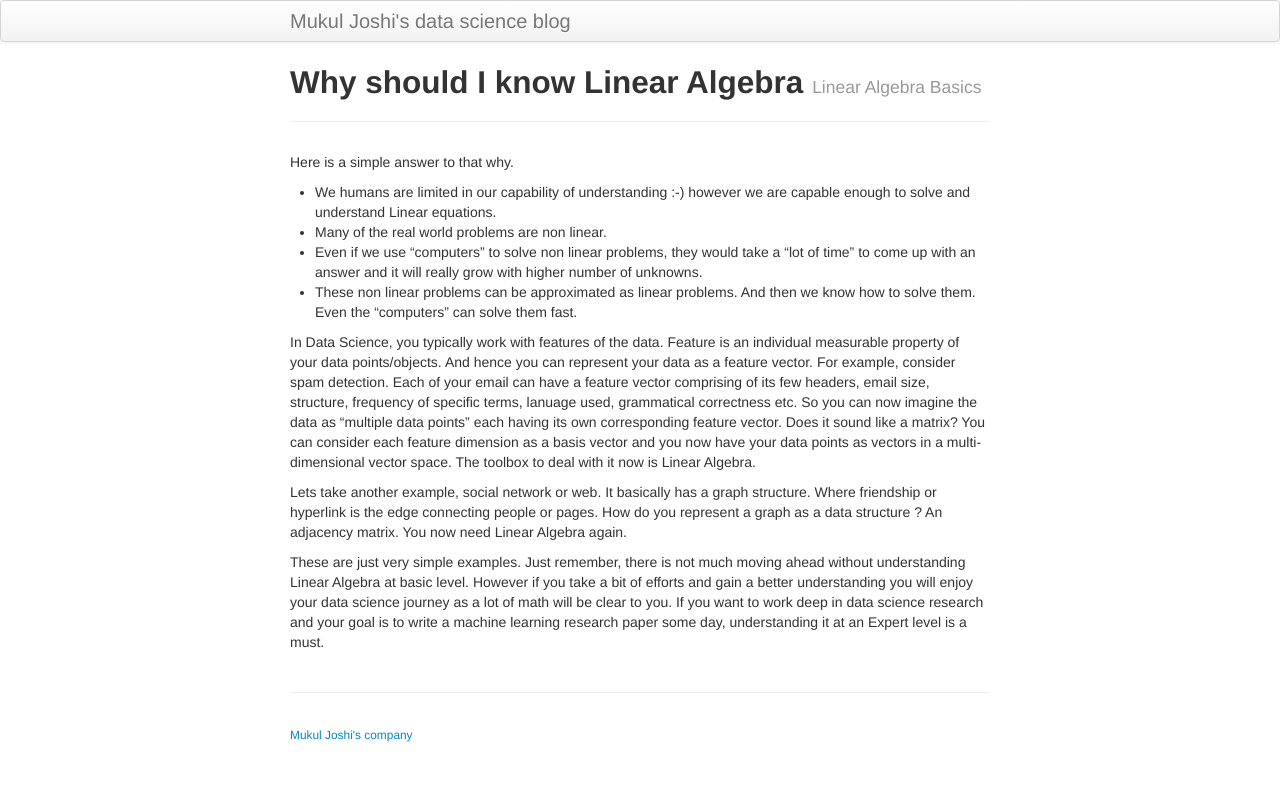
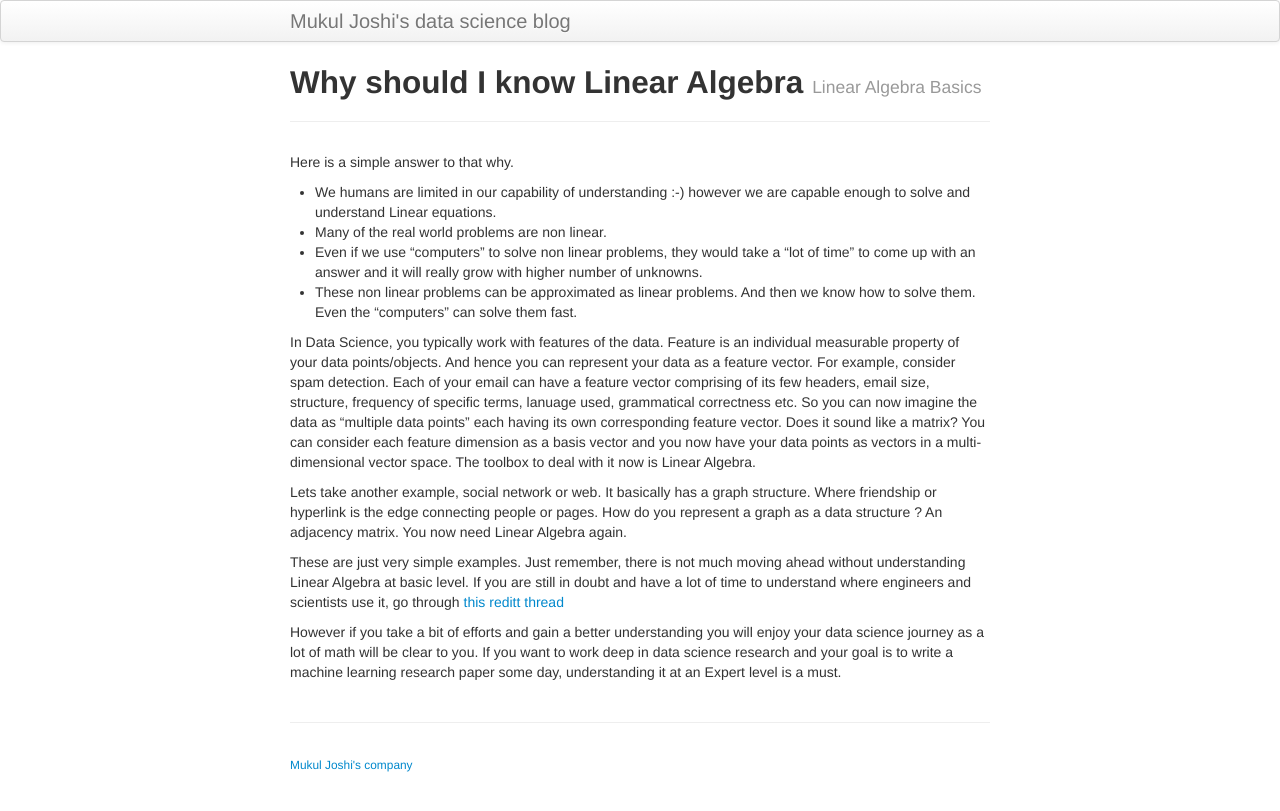
Before and after one commit to MukulJoshiPune/data_science_blog, a Jekyll site: the page built from pages/linearalgebra/why.md, in a window 1280 px wide. Shown: the top 811 px of the page. Built offline with Jekyll 4.4.1, drawn with Linux system fonts in a browser that asks for light colours.

Commit message:
changed why page

```diff
--- a/pages/linearalgebra/why.md
+++ b/pages/linearalgebra/why.md
@@ -15,4 +15,6 @@ In Data Science, you typically work with features of the data. Feature is an ind
 
 Lets take another example, social network or web. It basically has a graph structure. Where friendship or hyperlink is the edge connecting people or pages. How do you represent a graph as a data structure ? An adjacency matrix. You now need Linear Algebra again.
 
-These are just very simple examples. Just remember, there is not much moving ahead without understanding Linear Algebra at basic level. However if you take a bit of efforts and gain a better understanding you will enjoy your data science journey as a lot of math will be clear to you. If you want to work deep in data science research and your goal is to write a machine learning research paper some day, understanding it at an Expert level is a must.
+These are just very simple examples. Just remember, there is not much moving ahead without understanding Linear Algebra at basic level. If you are still in doubt and have a lot of time to understand where engineers and scientists use it, go through [this reditt thread](https://www.reddit.com/r/askscience/comments/2ozkcv/whats_the_point_of_linear_algebra/)
+
+However if you take a bit of efforts and gain a better understanding you will enjoy your data science journey as a lot of math will be clear to you. If you want to work deep in data science research and your goal is to write a machine learning research paper some day, understanding it at an Expert level is a must.
```
